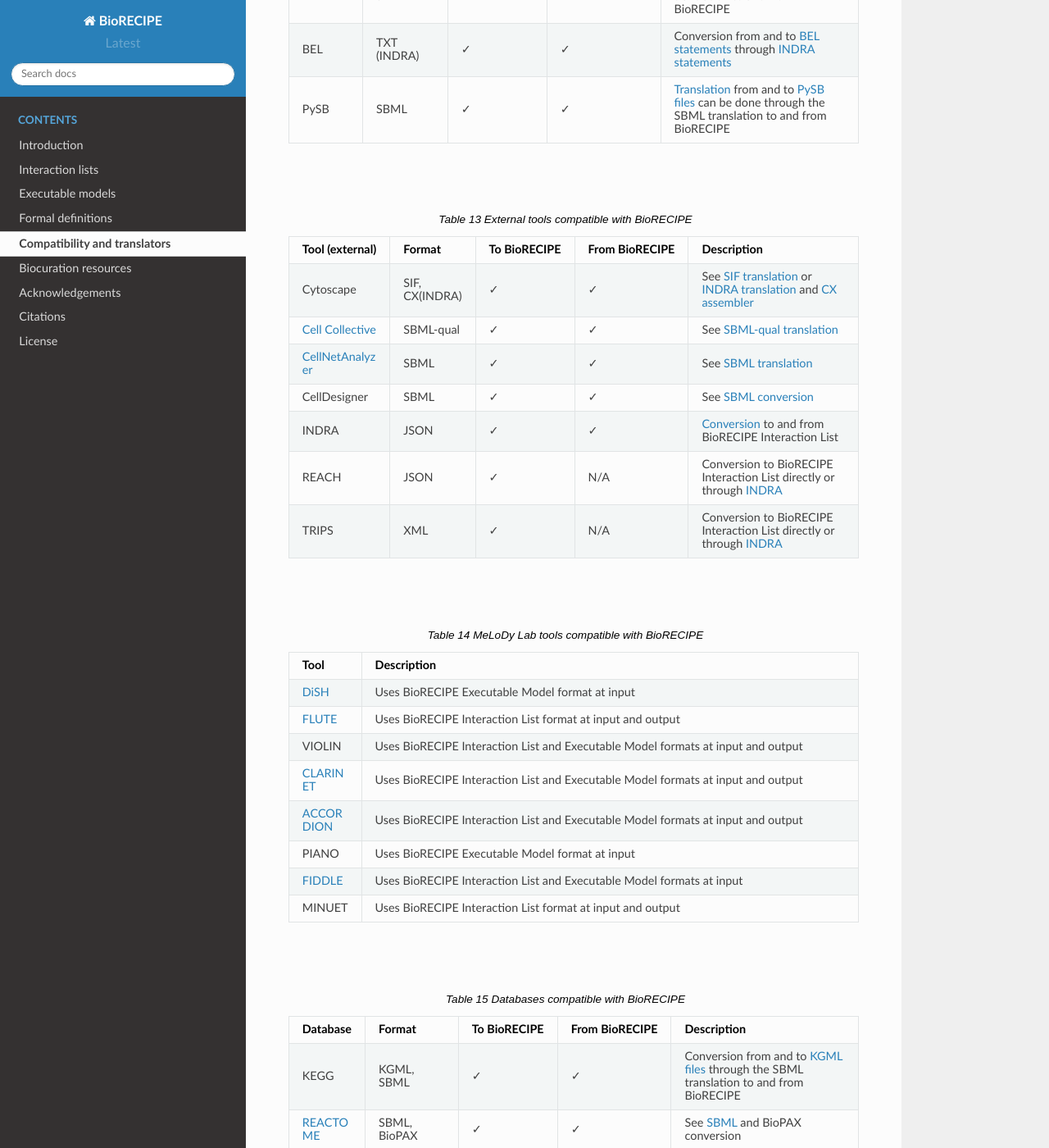
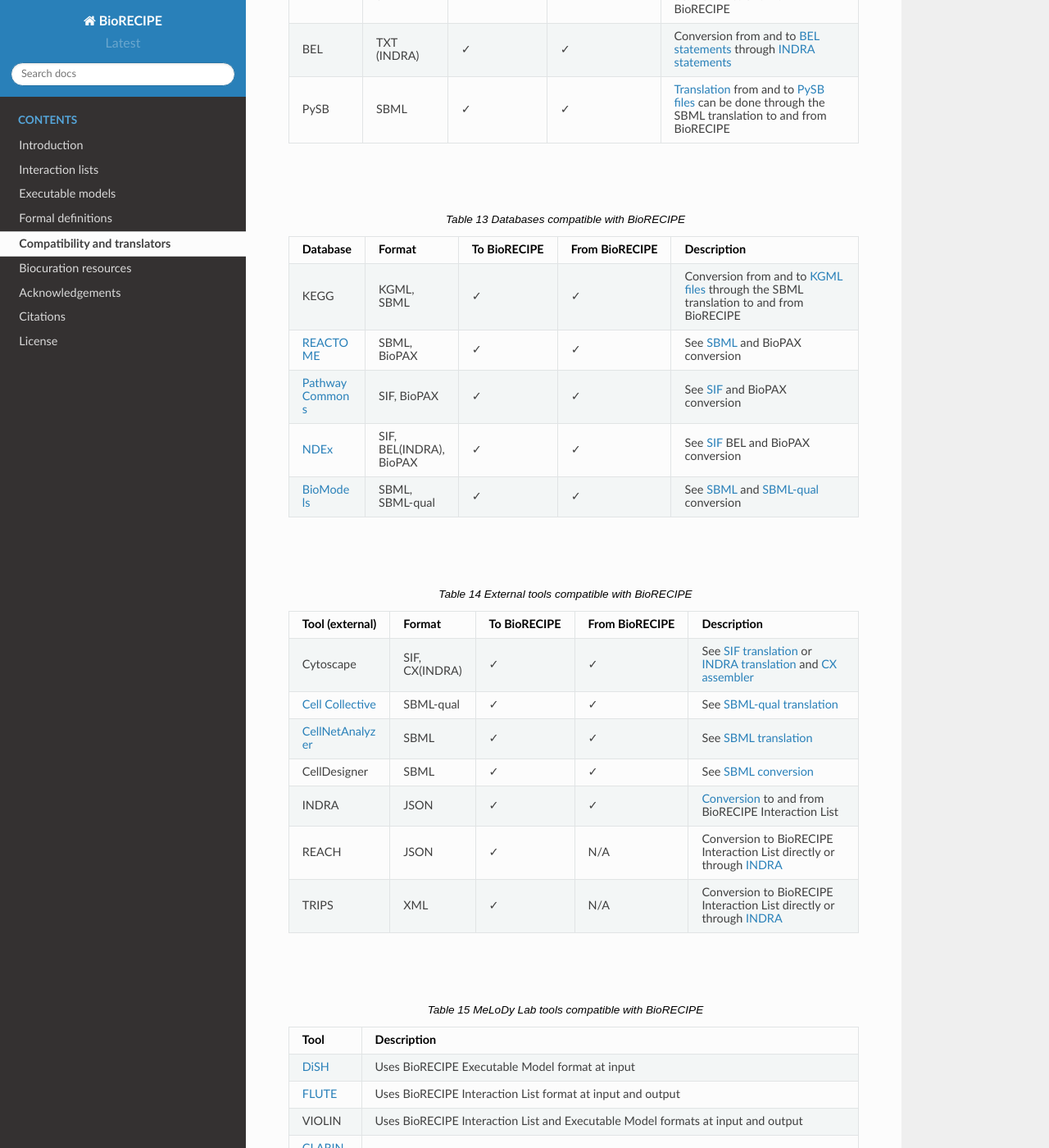
Before and after one commit to pitt-miskov-zivanov-lab/BioRECIPE, a Sphinx documentation site: the page built from docs/compatibility.rst, in a window 1280 px wide and 1400 px high, scrolled down 627 px. Shown: the whole window at 82% size. Built offline with Sphinx 7.4.7 and the Read the Docs theme 2.0.0, drawn with Linux system fonts in a browser that asks for light colours; some of the changed text lies outside the part shown.

Commit message:
Update compatibility.rst

```diff
--- a/docs/compatibility.rst
+++ b/docs/compatibility.rst
@@ -16,6 +16,20 @@ The BioRECIPE format is compatible with a range of representation formats, datab
     BioPAX, "RDF/OWL, SBML", ✓, ✓, `Conversion <https://github.com/pitt-miskov-zivanov-lab/BioRECIPE/tree/main/translators/sbml>`_ from and to BioPAX files can be done through SBML translation to and from BioRECIPE
     BEL, TXT (INDRA), ✓, ✓, Conversion from and to `BEL statements <https://github.com/pybel/pybel>`_ through `INDRA statements <https://indra.readthedocs.io/en/latest/modules/sources/bel/index.html>`_
     PySB, SBML, ✓, ✓, `Translation <https://github.com/pitt-miskov-zivanov-lab/BioRECIPE/tree/main/translators/sbml>`_ from and to `PySB files <https://pysb.readthedocs.io/en/stable/modules/export/sbml.html>`_ can be done through the SBML translation to and from BioRECIPE
+
+
+|
+
+.. csv-table:: Databases compatible with BioRECIPE
+    :header: Database, Format, To BioRECIPE, From BioRECIPE, Description
+    :widths: 8, 8, 9, 9, 66
+
+    KEGG, "KGML, SBML", ✓, ✓, Conversion from and to `KGML files <https://github.com/draeger-lab/KEGGtranslator>`_ through the SBML translation to and from BioRECIPE
+    `REACTOME <https://reactome.org/>`_, "SBML, BioPAX", ✓, ✓, See `SBML <https://github.com/pitt-miskov-zivanov-lab/BioRECIPE/tree/main/translators/sbml>`_ and BioPAX conversion
+    `Pathway Commons <https://www.pathwaycommons.org/pc2/formats>`_, "SIF, BioPAX", ✓, ✓, See `SIF <https://github.com/pitt-miskov-zivanov-lab/BioRECIPE/tree/main/translators/SIF>`_ and BioPAX conversion
+    `NDEx <https://home.ndexbio.org/network-formats/>`__, "SIF, BEL(INDRA), BioPAX", ✓, ✓, See `SIF <https://github.com/pitt-miskov-zivanov-lab/BioRECIPE/tree/main/translators/SIF>`_ BEL and BioPAX conversion
+    `BioModels <https://www.ebi.ac.uk/biomodels/>`__, "SBML, SBML-qual", ✓, ✓, See `SBML <https://github.com/pitt-miskov-zivanov-lab/BioRECIPE/tree/main/translators/sbml>`_ and `SBML-qual <https://github.com/pitt-miskov-zivanov-lab/BioRECIPE/tree/main/translators/sbmlqual>`_ conversion
+
 
 |
 
```
Also changed, not shown: other parts of docs/compatibility.rst (+0 -13 lines).
